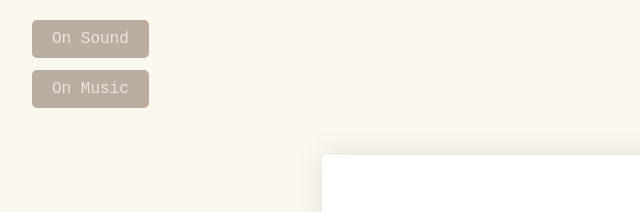
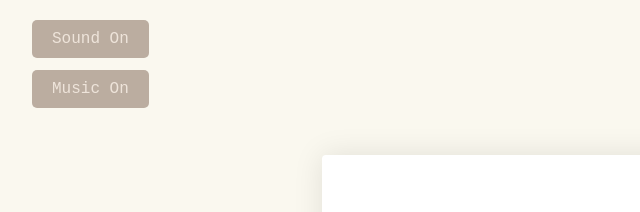
Before and after one commit to BrandonxX/2048, a website: page index.html in a window 1280 px wide. Shown: the top 212 px of the page, 18-658 px from the left. Drawn offline with nearby package versions, Linux system fonts and the light colour scheme.

Commit message:
Updated index.html
Небольшой фикс по отображению кнопок для музыки(расположил в правильной последовательности буквы епта)

```diff
--- a/index.html
+++ b/index.html
@@ -92,8 +92,8 @@
         </div>
     </div>
 
-    <button id="toggle-sound">On Sound</button>
-    <button id="toggle-music">On Music</button>
+    <button id="toggle-sound">Sound On</button>
+    <button id="toggle-music">Music On</button>
 
     <!-- Главное меню (изначально скрыто) -->
     <div id="main-menu" class="main-menu hidden">
```
